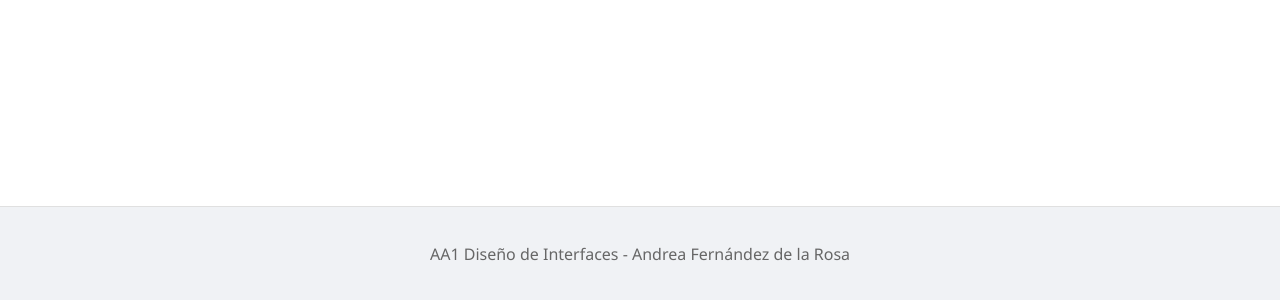
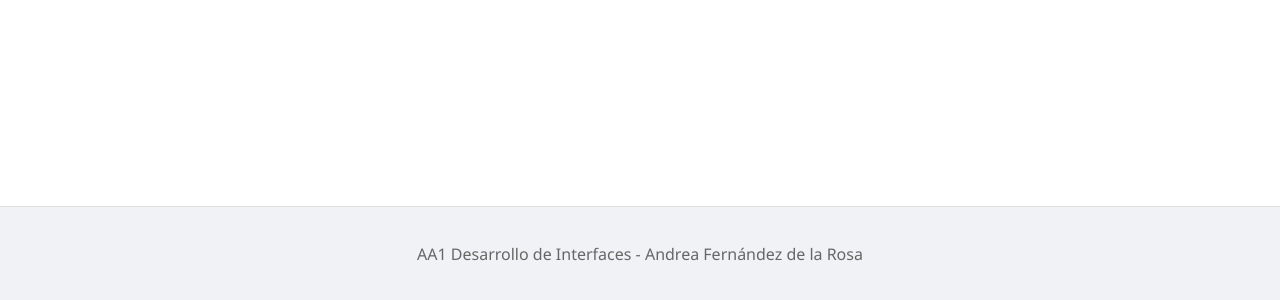
Before and after one commit to Andreeita27/AA1DesarrolloInterfaces, a React (Vite) app in the folder AA1/: page /locations in a window 1280 px wide. Shown: the part 732-1032 px from the top of the page. Built offline with nearby package versions, Linux system fonts and the light colour scheme; no server answers.

Commit message:
Pongo la barra de navegación fija

```diff
--- a/AA1/src/components/Footer.tsx
+++ b/AA1/src/components/Footer.tsx
@@ -8,7 +8,7 @@ export default function Footer() {
       marginTop: "auto",
       color: "#666"
     }}>
-      <p>AA1 Diseño de Interfaces - Andrea Fernández de la Rosa</p>
+      <p>AA1 Desarrollo de Interfaces - Andrea Fernández de la Rosa</p>
     </footer>
   );
 }
--- a/AA1/src/components/Navigation.tsx
+++ b/AA1/src/components/Navigation.tsx
@@ -4,6 +4,9 @@ export default function Navigation() {
   return (
     <nav
       style={{
+        position: "sticky",
+        top: 0,
+        zIndex: 1000,
         display: "flex",
         justifyContent: "center",
         gap: "20px",
```
